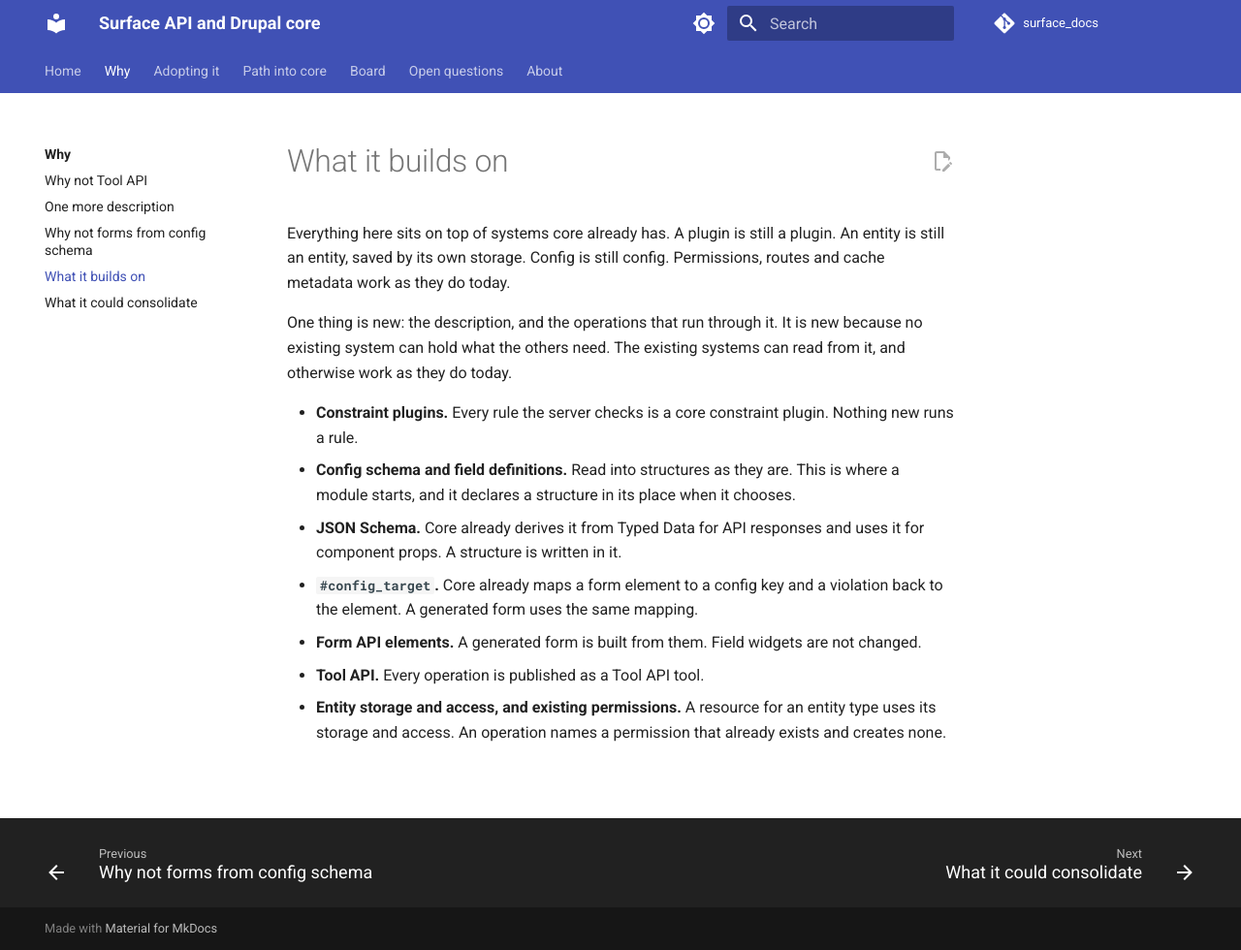
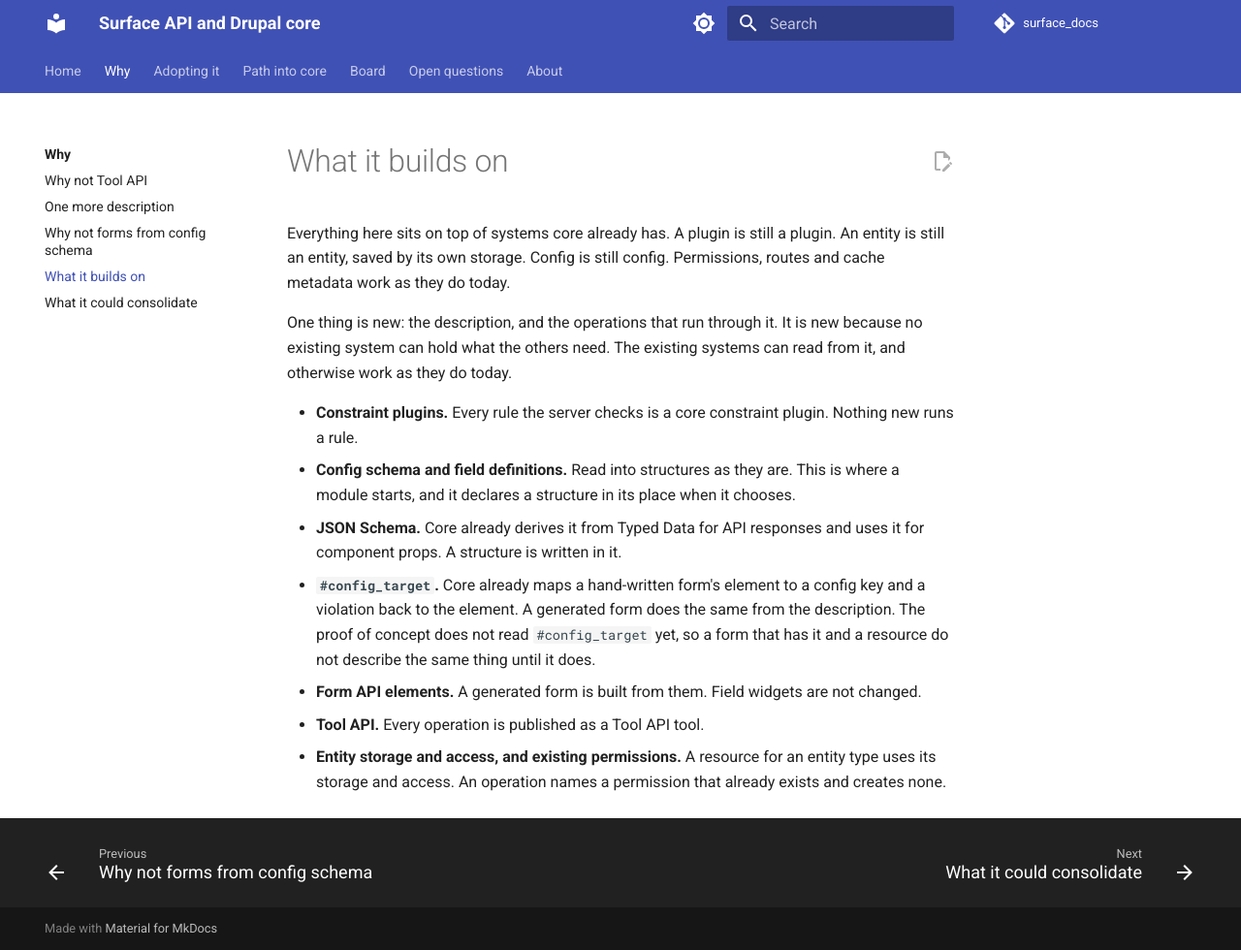
Before and after one commit to mlander/surface_docs, an MkDocs documentation site: the page built from docs/why/builds-on.md, in a window 1280 px wide and 980 px high. Shown: the whole window at 97% size. Built offline with MkDocs 1.6.1 and Material for MkDocs 9.7.7, drawn with Linux system fonts in a browser that asks for light colours; comment, search, counter and statistics services are not loaded.

Commit message:
#config_target is not read yet; drop it from what the PoC builds on

```diff
--- a/docs/why/builds-on.md
+++ b/docs/why/builds-on.md
@@ -7,7 +7,7 @@ One thing is new: the description, and the operations that run through it. It is
 - **Constraint plugins.** Every rule the server checks is a core constraint plugin. Nothing new runs a rule.
 - **Config schema and field definitions.** Read into structures as they are. This is where a module starts, and it declares a structure in its place when it chooses.
 - **JSON Schema.** Core already derives it from Typed Data for API responses and uses it for component props. A structure is written in it.
-- **`#config_target`.** Core already maps a form element to a config key and a violation back to the element. A generated form uses the same mapping.
+- **`#config_target`.** Core already maps a hand-written form's element to a config key and a violation back to the element. A generated form does the same from the description. The proof of concept does not read `#config_target` yet, so a form that has it and a resource do not describe the same thing until it does.
 - **Form API elements.** A generated form is built from them. Field widgets are not changed.
 - **Tool API.** Every operation is published as a Tool API tool.
 - **Entity storage and access, and existing permissions.** A resource for an entity type uses its storage and access. An operation names a permission that already exists and creates none.
```
Also changed, not shown: docs/index.md (+1 -1 lines).
